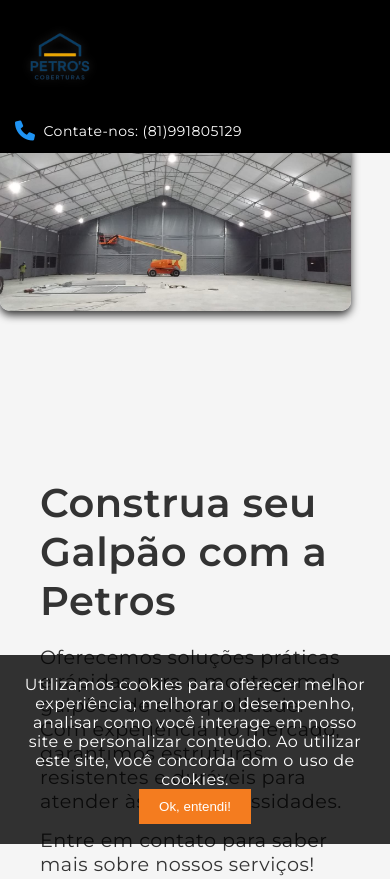
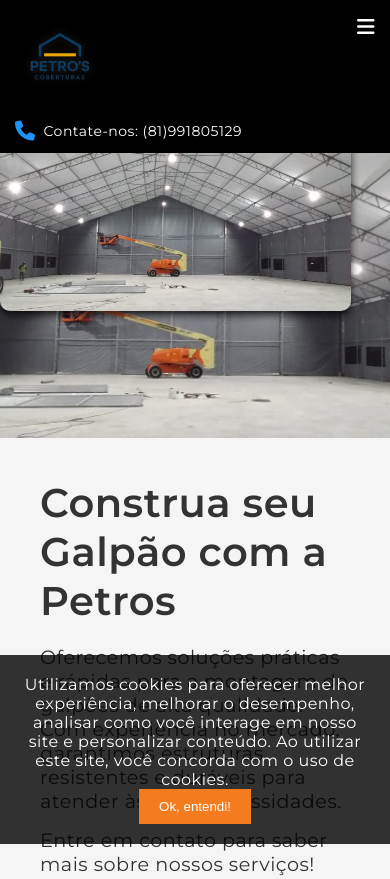
Before and after one commit to MarcoFilho1/GalpaoAtualizado, a plain HTML site: page index.html in a window 390 px wide. Shown: the top 879 px of the page. Drawn offline with Linux system fonts and the light colour scheme.

Commit message:
Fix: mobile

```diff
--- a/assets/css/styleindexhtml.css
+++ b/assets/css/styleindexhtml.css
@@ -225,7 +225,7 @@ nav ul li:hover .dropbtn {
 
     .hero-image {
         height: 50vh; /* Ajusta altura */
-        background-image: url('assets/images/galpaomenu.jpeg'); /* Caminho corrigido */
+        background-image: url('../images/galpaomenu.jpeg'); /* Caminho corrigido */
         background-size: cover;
         background-position: center;
       }
@@ -278,10 +278,13 @@ nav ul li:hover .dropbtn {
     transform: scaleY(1);
 }
 .hamburger {
-    display: none;
+    display: block;
     font-size: 24px;
     color: white;
     cursor: pointer;
+    position: absolute;
+    top: 15px;
+    right: 15px;
 }
 
 #mobile-menu ul {
```
